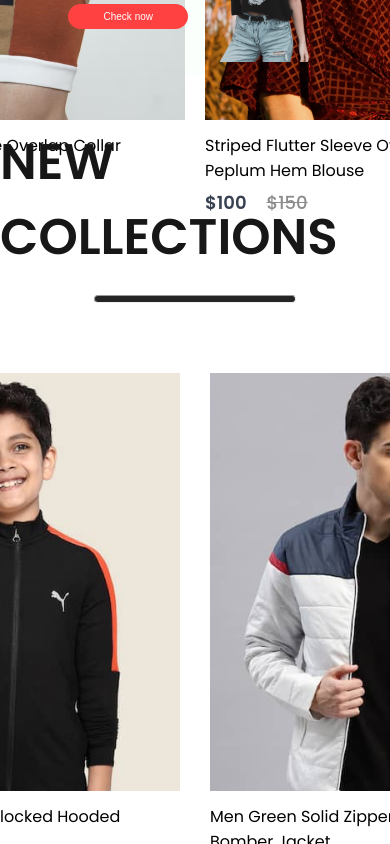
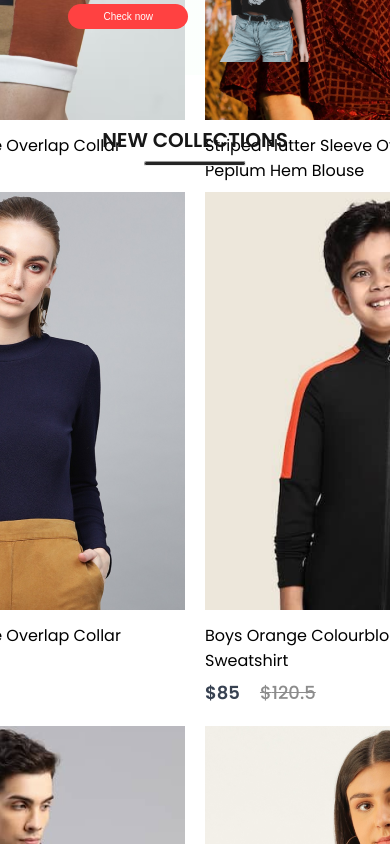
Before and after one commit to Shakthiindra/frontend, a React (Create React App) app: page / in a window 390 px wide. Shown: the part 1800-2644 px from the top of the page. Built offline with nearby package versions, Linux system fonts and the light colour scheme.

Commit message:
make newcollections component responsive

```diff
--- a/src/components/newcollections/newcollections.css
+++ b/src/components/newcollections/newcollections.css
@@ -22,3 +22,54 @@
     margin-top: 50px;
     gap: 30px;
 }
+
+@media(max-width:1280px){
+    .new-collections h1{
+        font-size: 40px;
+    }
+    .new-collections hr{
+        width: 160px;
+        height: 4px;
+    }
+    .collections{
+        gap: 20px;
+        margin-top: 30px;
+    }
+}
+@media(max-width:1024px){
+
+    .new-collections h1{
+        font-size: 30px;
+    }
+    .new-collections hr{
+        width: 120px;
+        height: 3px;
+    }
+    .collections{
+        gap: 15px;
+        margin-top: 20px;
+    }
+}
+@media(max-width:800px){
+    .new-collections{
+
+        gap: 6px;
+    }
+    .new-collections h1{
+        font-size: 20px;
+    }
+    .new-collections hr{
+        width: 100px;
+    }
+    .collections{
+        gap: 5px;
+    }
+}
+@media(max-width:500px){
+
+    .collections{
+        display: grid;
+        grid-template-columns: 1fr 1fr;
+        gap: 20px;
+    }
+}
```
